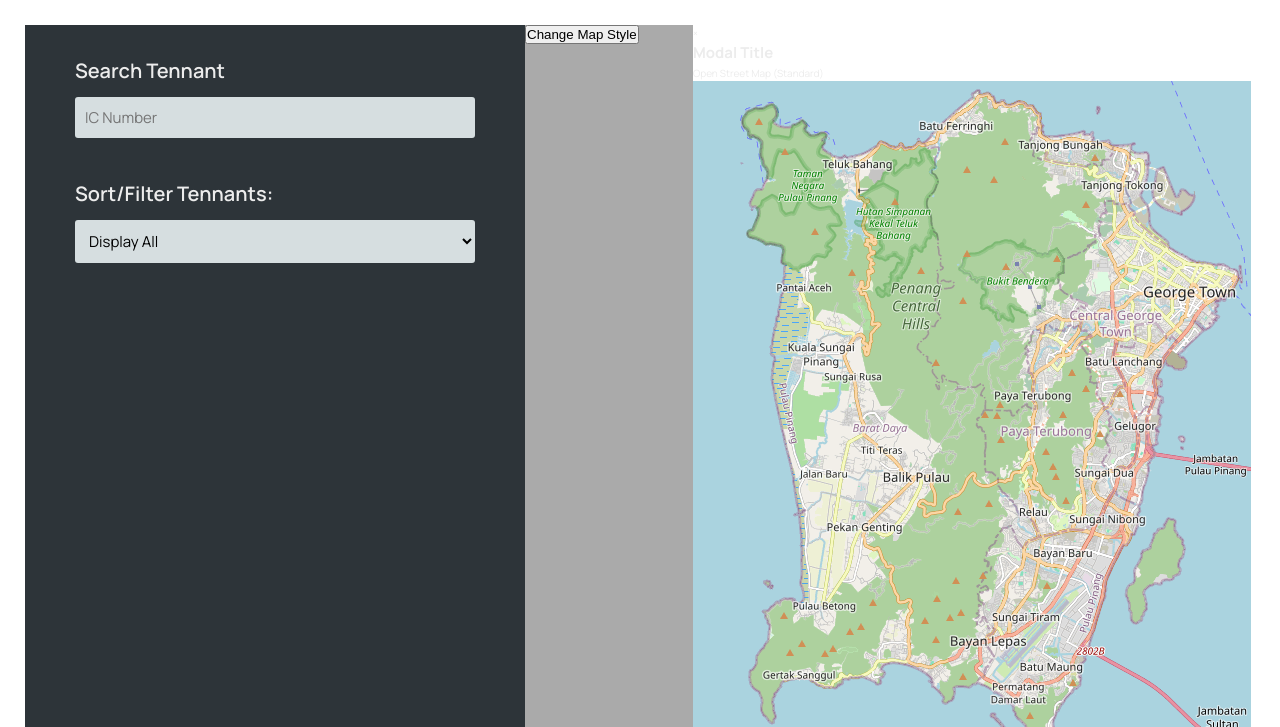
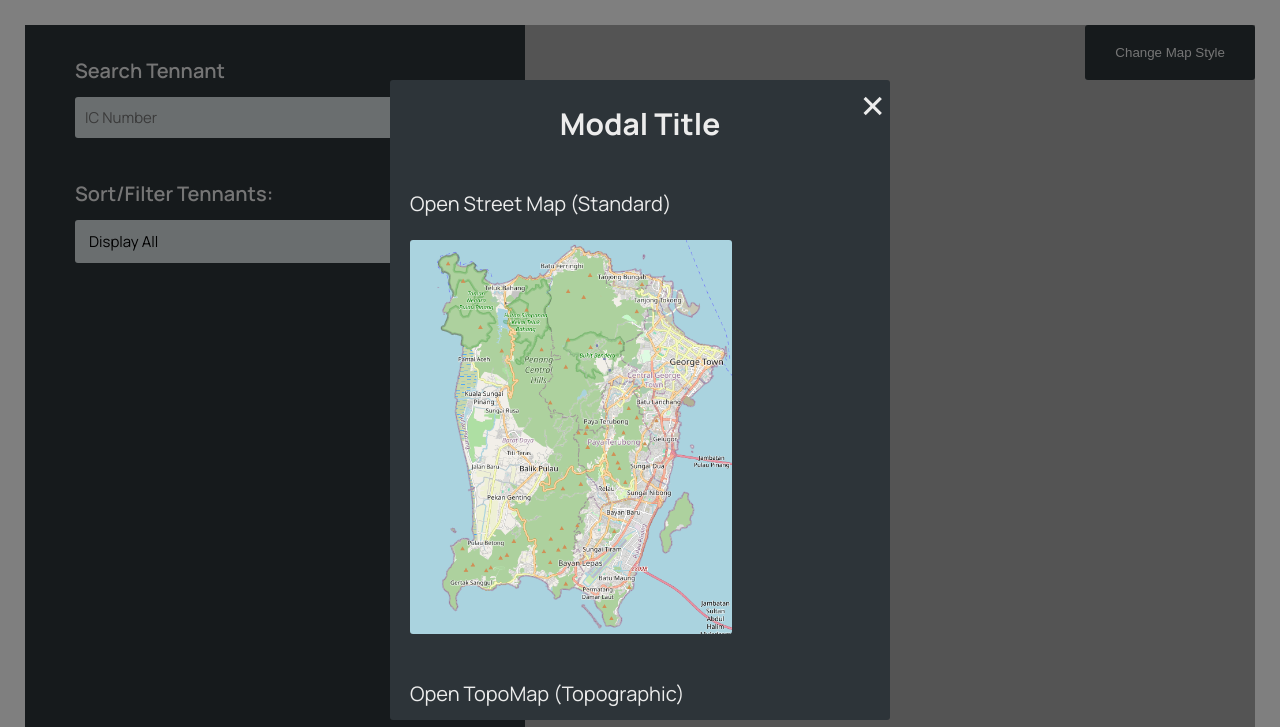
Before and after one commit to Imtiaz277/geolocationAPIPractice, a plain HTML site: page index.html in a window 1280 px wide. Both pictures are taken after a click on the button "Change Map Style". Shown: the top 727 px of the page. Drawn offline with nearby package versions, Linux system fonts and the light colour scheme.

Commit message:
Update styles.css

```diff
--- a/styles.css
+++ b/styles.css
@@ -28,10 +28,8 @@ body {
     line-height: 1.6;
     min-height: 100vh;
     overscroll-behavior-y: none;
-
     background-color: #fff;
     padding: 2.5rem;
-
     display: flex;
 }
 
@@ -149,6 +147,111 @@ a:visited {
     min-height: 50vh;
     background-color: var(--color-light--1);
     width: 100%;
+    position: relative;
+    z-index: 1;
+}
+
+.btn_change_map_style {
+    position: absolute;
+    top: 0;
+    right: 0;
+    background-color: var(--color-dark--1);
+    color: var(--color-light--2);
+    padding: 2rem 3rem;
+    border-radius: 0.3rem;
+    z-index: 1000;
+    cursor: pointer;
+    border: none;
+    transition: background-color 0.2s;
+}
+
+.btn_change_map_style:hover {
+    background-color: var(--color-dark--2);
+}
+
+/* Modal overlay */
+.modal-overlay {
+    display: none; /* Hidden by default */
+    position: fixed;
+    top: 0;
+    left: 0;
+    width: 100%;
+    height: 100%;
+    background-color: rgba(0, 0, 0, 0.5); /* Semi-transparent background */
+    justify-content: center;
+    align-items: center;
+    z-index: 2000; /* Ensures it's above other content */
+}
+
+/* Modal content box */
+.modal-content {
+    background-color: var(--color-dark--1);
+    padding: 2rem;
+    width: 80%;
+    max-width: 50rem;
+    max-height: 80vh; /* Limits height to 80% of viewport */
+    overflow-y: auto; /* Enables vertical scrolling */
+    border-radius: 0.3rem;
+    position: relative;
+}
+
+/* width */
+.modal-content::-webkit-scrollbar {
+    width: 1rem;
+}
+
+/* Track */
+.modal-content::-webkit-scrollbar-track {
+    box-shadow: inset 0 0 5px var(--color-light--1);
+    border-radius: 0.3rem;
+}
+
+/* Handle */
+.modal-content::-webkit-scrollbar-thumb {
+    background-color: var(--color-light--3);
+    border-radius: 0.3rem;
+}
+
+/* Handle on hover */
+.modal-content::-webkit-scrollbar-thumb:hover {
+    background-color: var(--color-light--1);
+}
+
+.modal-title {
+    text-align: center;
+    color: var(--color-light--2);
+    font-size: 3rem;
+    margin-bottom: 4rem;
+}
+
+.modal-subtitle {
+    font-size: 2rem;
+    color: var(--color-light--2);
+    margin-bottom: 2rem;
+}
+
+.modal-img {
+    width: 70%;
+    object-fit: cover;
+    border-radius: 0.3rem;
+    margin-bottom: 4rem;
+    cursor: pointer;
+    transition: box-shadow 0.2s;
+}
+
+.modal-img:hover {
+    box-shadow: 0 8px 16px rgba(214, 222, 224, 1); /* Add shadow */
+}
+
+/* Close button */
+.modal-close-button {
+    position: absolute;
+    top: 0;
+    right: 0.5rem;
+    line-height: 1;
+    font-size: 5rem;
+    color: var(--color-light--2);
+    cursor: pointer;
 }
 
 /* Popup width is defined in JS using options */
@@ -211,6 +314,14 @@ a:visited {
     .details {
         height: 50rem;
     }
+
+    .modal-title {
+        font-size: 2.5rem;
+    }
+
+    .modal-subtitle {
+        font-size: 1.5rem;
+    }
 }
 
 /* Even smaller screens, like mobile phones */
@@ -241,4 +352,12 @@ a:visited {
     #map {
         min-height: 50vh;
     }
+
+    .modal-title {
+        font-size: 2rem;
+    }
+
+    .modal-subtitle {
+        font-size: 1rem;
+    }
 }
```
